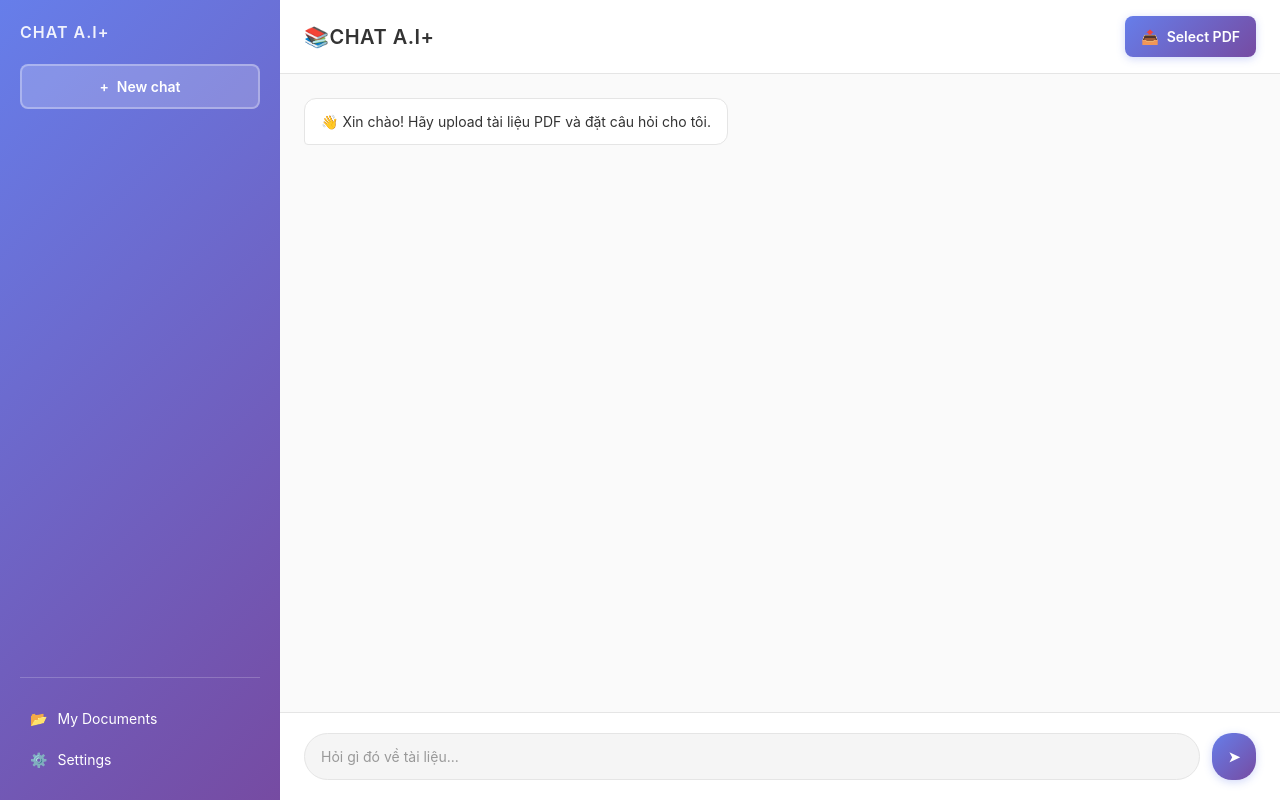
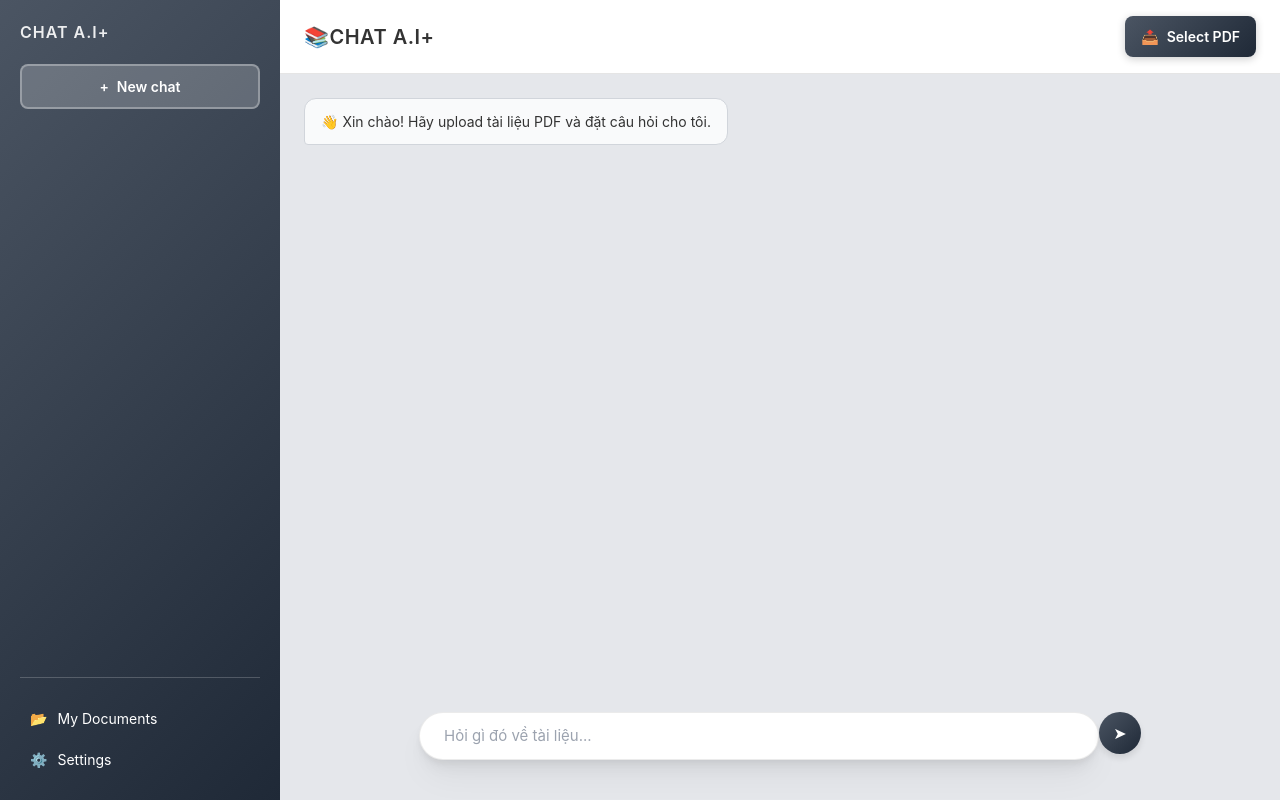
Before and after one commit to thong312/chatbot_mini_v2, a FastAPI app: page / in a window 1280 px wide. Run offline with FastAPI, Linux system fonts and the light colour scheme; parts of the project's set-up code (start-up, migrations or seed data) failed here and were passed over; some libraries are stand-ins or nearby versions.

Commit message:
Enhance UI styling and refactor chat input logic

```diff
--- a/backend/static/css/style.css
+++ b/backend/static/css/style.css
@@ -20,7 +20,9 @@ body {
 /* Sidebar */
 .sidebar {
     width: 280px;
-    background: linear-gradient(135deg, #667eea 0%, #764ba2 100%);
+    /* CŨ: background: linear-gradient(135deg, #696969 0%, #764ba2 100%); */
+    /* MỚI: Xám tro tối */
+    background: linear-gradient(135deg, #4b5563 0%, #1f2937 100%);
     color: white;
     padding: 20px;
     display: flex;
@@ -145,12 +147,12 @@ body {
     display: flex;
     gap: 8px;
 }
-
 .upload-btn {
     display: flex;
     align-items: center;
     gap: 8px;
-    background: linear-gradient(135deg, #667eea 0%, #764ba2 100%);
+    /* MỚI */
+    background: linear-gradient(135deg, #4b5563 0%, #1f2937 100%);
     color: white;
     border: none;
     padding: 10px 16px;
@@ -159,13 +161,16 @@ body {
     font-weight: 600;
     font-size: 14px;
     transition: all 0.3s ease;
-    box-shadow: 0 2px 8px rgba(102, 126, 234, 0.3);
+    /* MỚI: Đổi bóng đổ sang màu xám/đen */
+    box-shadow: 0 2px 8px rgba(0, 0, 0, 0.2);
 }
 
 .upload-btn:hover {
     transform: translateY(-2px);
-    box-shadow: 0 4px 12px rgba(102, 126, 234, 0.4);
+    /* MỚI */
+    box-shadow: 0 4px 12px rgba(0, 0, 0, 0.3);
 }
+
 
 #pdf-file {
     display: none;
@@ -186,7 +191,9 @@ body {
     display: flex;
     flex-direction: column;
     gap: 16px;
-    background: #fafafa;
+    /* CŨ: background: #fafafa; */
+    /* MỚI: Xám nhạt dịu mắt */
+    background: #e5e7eb;
 }
 
 .message {
@@ -214,7 +221,8 @@ body {
 }
 
 .message-user .message-content {
-    background: linear-gradient(135deg, #667eea 0%, #764ba2 100%);
+    /* MỚI */
+    background: linear-gradient(135deg, #4b5563 0%, #1f2937 100%);
     color: white;
     border-radius: 12px 12px 4px 12px;
 }
@@ -225,9 +233,12 @@ body {
 }
 
 .message-ai .message-content {
-    background: white;
+    /* CŨ: background: white; */
+    /* MỚI: Màu trắng khói */
+    background: #f9fafb;
     color: #333;
-    border: 1px solid #e5e5e5;
+    /* Viền đậm hơn 1 chút cho rõ */
+    border: 1px solid #d1d5db;
     border-radius: 12px 12px 12px 4px;
 }
 
@@ -236,33 +247,69 @@ body {
     word-wrap: break-word;
     line-height: 1.5;
     font-size: 14px;
+    margin-right:100px;
 }
 
-/* Input Area */
+/* --- Floating Input Style V2 (Đẹp & Gọn hơn) --- */
+
 .input-area {
-    padding: 20px 24px;
-    background: white;
-    border-top: 1px solid #e5e5e5;
+    /* Nền trong suốt để lộ background xám phía sau */
+    background: transparent;
+    border-top: none;
+
+    /* Khoảng cách để nó "bay" lên khỏi đáy màn hình */
+    padding: 0 20px 40px 20px;
+
     display: flex;
-    gap: 12px;
+    justify-content: center; /* Căn giữa màn hình */
+    width: 100%;
+
+    /* Đảm bảo nó nằm đè lên trên nội dung chat nếu chat dài */
+    position: relative;
+    z-index: 10;
+    background: #e5e7eb;
 }
 
 .input-wrapper {
     flex: 1;
+
+    /* QUAN TRỌNG: Giới hạn chiều rộng để nhìn nó gọn (như hình mẫu) */
+    max-width: 680px;
+    min-width: 300px;
+
     display: flex;
-    gap: 8px;
+    gap: 12px;
     align-items: center;
-    background: #f5f5f5;
-    border: 1px solid #e5e5e5;
-    border-radius: 24px;
-    padding: 12px 16px;
-    transition: all 0.2s ease;
+
+    /* Màu nền trắng nổi bật trên nền xám */
+    background: #ffffff;
+
+    /* Viền rất mỏng */
+    border: 1px solid rgba(0,0,0,0.08);
+
+    /* Bo tròn hoàn hảo */
+    border-radius: 50px;
+
+    /* Padding cân đối */
+    padding: 8px 8px 8px 24px;
+
+    /* ĐỔ BÓNG CAO CẤP (Soft Shadow) */
+    /* Tạo cảm giác nó đang bay thật sự */
+    box-shadow:
+        0 4px 6px -1px rgba(0, 0, 0, 0.05),
+        0 10px 15px -3px rgba(0, 0, 0, 0.05),
+        0 20px 35px -5px rgba(0, 0, 0, 0.05); /* Bóng lan rộng mờ ảo */
+
+    transition: all 0.3s cubic-bezier(0.4, 0, 0.2, 1);
 }
 
+/* Hiệu ứng khi bấm vào: Nổi cao hơn chút nữa */
 .input-wrapper:focus-within {
-    background: white;
-    border-color: #667eea;
-    box-shadow: 0 0 0 3px rgba(102, 126, 234, 0.1);
+    transform: translateY(-2px);
+    box-shadow:
+        0 10px 20px -5px rgba(0, 0, 0, 0.1),
+        0 25px 40px -10px rgba(0, 0, 0, 0.1);
+    border-color: #d1d5db;
 }
 
 #user-input {
@@ -270,30 +317,50 @@ body {
     border: none;
     background: none;
     outline: none;
-    font-size: 14px;
-    font-family: inherit;
+    font-size: 15px;
+    color: #1f2937; /* Màu chữ đậm cho dễ đọc */
+    padding: 4px 0;
 }
 
 #user-input::placeholder {
-    color: #999;
+    color: #9ca3af;
+    font-weight: 400;
 }
 
+/* Nút gửi: Chỉnh lại cho nằm gọn gàng bên phải */
 .send-btn {
-    background: linear-gradient(135deg, #667eea 0%, #764ba2 100%);
+    /* Màu Gradient Xám Tro (đồng bộ theme) */
+    background: linear-gradient(135deg, #4b5563 0%, #1f2937 100%);
     color: white;
     border: none;
-    padding: 8px 16px;
-    border-radius: 20px;
+
+    /* Hình tròn hoàn hảo */
+    width: 42px;
+    height: 42px;
+    border-radius: 50%;
+
+    /* Flex để căn icon vào giữa */
+    display: flex;
+    align-items: center;
+    justify-content: center;
+
     cursor: pointer;
-    font-weight: 600;
-    font-size: 14px;
-    transition: all 0.2s ease;
-    box-shadow: 0 2px 8px rgba(102, 126, 234, 0.3);
+    transition: transform 0.2s ease, box-shadow 0.2s ease;
+
+    /* Bóng nhẹ cho nút */
+    box-shadow: 0 4px 6px rgba(0,0,0,0.1);
 }
 
 .send-btn:hover {
     transform: scale(1.05);
-    box-shadow: 0 4px 12px rgba(102, 126, 234, 0.4);
+    background: linear-gradient(135deg, #374151 0%, #111827 100%);
+    box-shadow: 0 6px 12px rgba(0,0,0,0.15);
+}
+
+.send-btn svg {
+    width: 20px;
+    height: 20px;
+    /* Đẩy icon sang phải 1 xíu cho cân mắt (do*/
 }
 
 /* Modal */
@@ -375,7 +442,7 @@ body {
 }
 
 .file-icon {
-    background: linear-gradient(135deg, #667eea 0%, #764ba2 100%);
+    background: linear-gradient(135deg, #696969 0%, #764ba2 100%);
     color: white;
     width: 40px;
     height: 40px;
@@ -436,14 +503,17 @@ body {
 }
 
 .modal-btn-confirm {
-    background: linear-gradient(135deg, #667eea 0%, #764ba2 100%);
+    /* MỚI */
+    background: linear-gradient(135deg, #4b5563 0%, #1f2937 100%);
     color: white;
-    box-shadow: 0 2px 8px rgba(102, 126, 234, 0.3);
+    /* MỚI */
+    box-shadow: 0 2px 8px rgba(0, 0, 0, 0.2);
 }
 
 .modal-btn-confirm:hover {
     transform: translateY(-2px);
-    box-shadow: 0 4px 12px rgba(102, 126, 234, 0.4);
+    /* MỚI */
+    box-shadow: 0 4px 12px rgba(0, 0, 0, 0.3);
 }
 
 /* Scrollbar */
--- a/backend/static/js/main.js
+++ b/backend/static/js/main.js
@@ -17,23 +17,49 @@ document.addEventListener('DOMContentLoaded', () => {
     if (btnSettings) btnSettings.addEventListener('click', () => alert("Tính năng đang phát triển"));
 
 
-    // --- 2. SỰ KIỆN CHAT ---
+// --- KHAI BÁO BIẾN ---
     const sendBtn = document.getElementById('send-btn');
     const userInput = document.getElementById('user-input');
 
+    // --- HÀM XỬ LÝ GỬI TIN NHẮN (Dùng chung) ---
+    const handleSendMessage = () => {
+        // 1. Lấy nội dung và cắt khoảng trắng thừa
+        const text = userInput.value.trim();
+
+        // 2. Nếu rỗng thì không làm gì cả
+        if (!text) return;
+
+        // 3. Xóa ô nhập liệu ngay lập tức (để UI phản hồi nhanh)
+        userInput.value = '';
+
+        // 4. Gọi hàm gửi tin nhắn của bạn (hàm này gọi API xuống server)
+        sendMessage(text);
+
+        // 5. QUAN TRỌNG: Chỉnh lại chiều cao ô input về mặc định (nếu bạn dùng textarea)
+        userInput.style.height = 'auto';
+
+        // 6. QUAN TRỌNG: Focus lại vào ô nhập để gõ tiếp luôn
+        userInput.focus();
+    };
+
+    // --- GẮN SỰ KIỆN ---
     if (sendBtn && userInput) {
-        sendBtn.addEventListener('click', () => {
-            const text = userInput.value.trim();
-            if (!text) return;
-            userInput.value = '';
-            sendMessage(text);
+
+        // 1. Sự kiện Click vào nút mũi tên
+        sendBtn.addEventListener('click', (e) => {
+            e.preventDefault(); // Chặn reload trang nếu nút nằm trong form
+            handleSendMessage();
         });
 
-        userInput.addEventListener('keypress', (e) => {
-            if (e.key === 'Enter') sendBtn.click();
+        // 2. Sự kiện nhấn phím trên bàn phím
+        userInput.addEventListener('keydown', (e) => {
+            // Nếu nhấn Enter (mà không giữ Shift)
+            if (e.key === 'Enter' && !e.shiftKey) {
+                e.preventDefault(); // Chặn xuống dòng
+                handleSendMessage(); // Gửi luôn
+            }
         });
     }
-
 
     // --- 3. SỰ KIỆN UPLOAD FILE (QUAN TRỌNG) ---
     const fileInput = document.getElementById('pdf-file');
```
